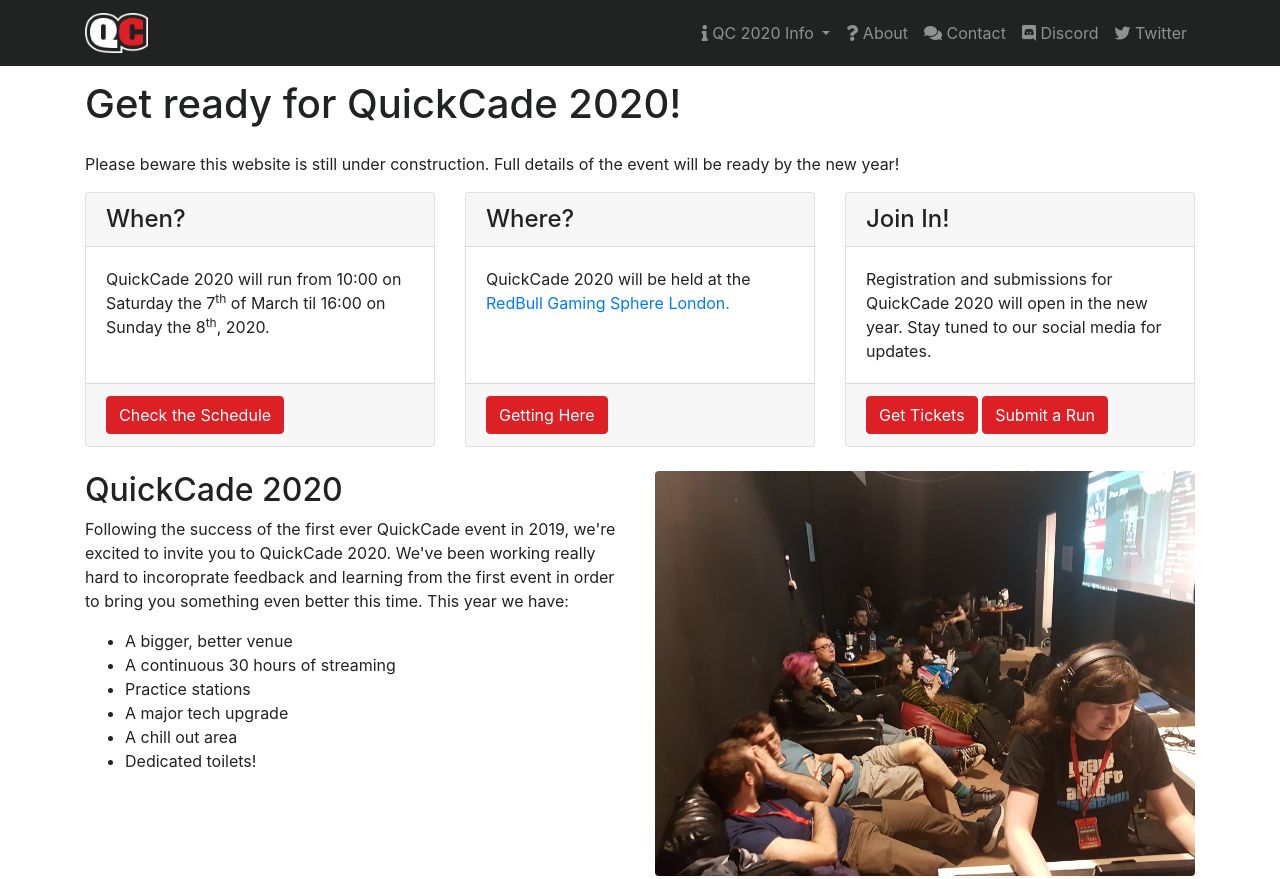
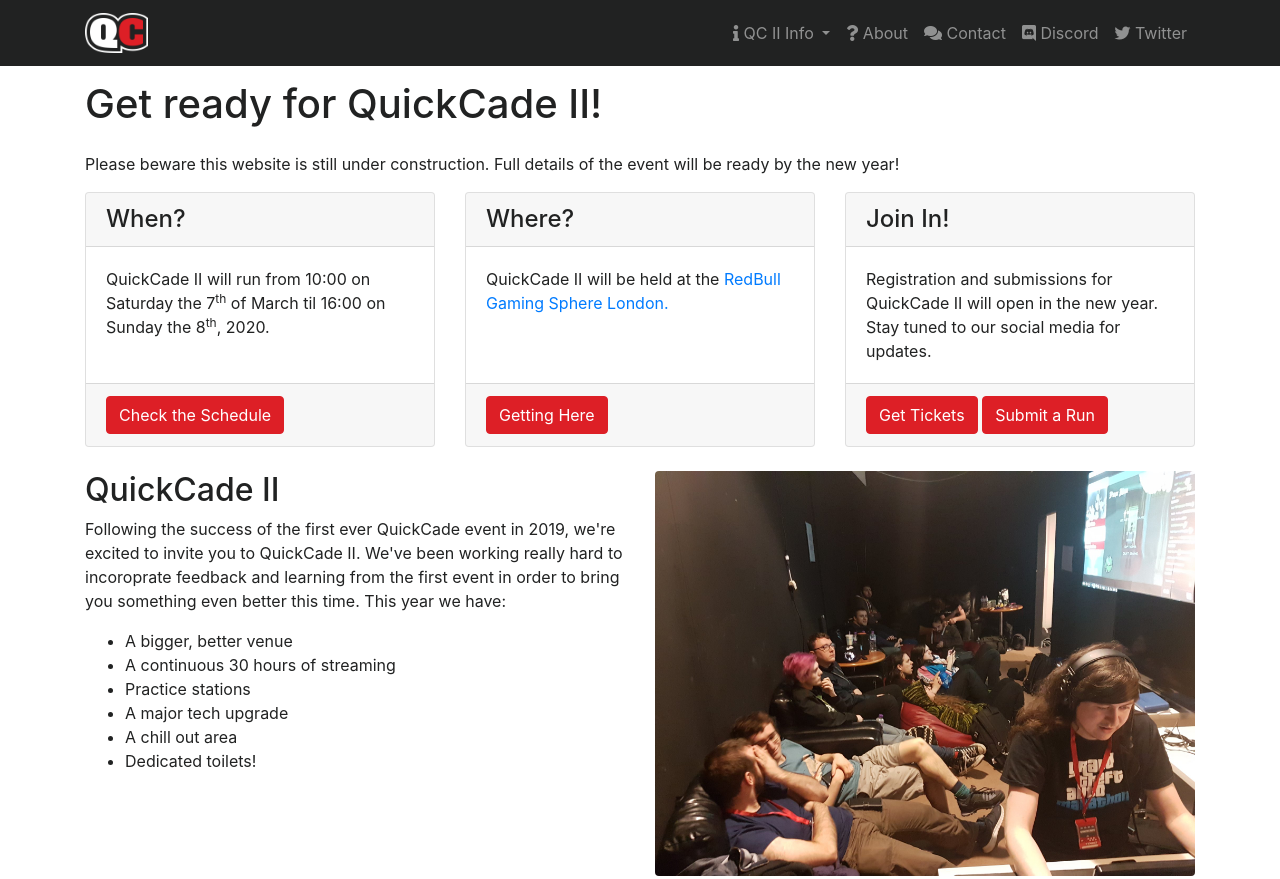
Before and after one commit to Quickcade/quickcade.github.io, a plain HTML site: page index.html in a window 1280 px wide. Shown: the top 879 px of the page. Drawn offline with Linux system fonts and the light colour scheme.

Commit message:
- Scrap the carousel on the front page. * Go uniform to QuickCade II rather than 2020

```diff
--- a/css/modern-business.css
+++ b/css/modern-business.css
@@ -10,7 +10,7 @@ body {
 }
 
 .carousel-item {
-  height: 65vh;
+  height: 6vh;
   min-height: 300px;
   background: no-repeat center center scroll;
   -webkit-background-size: cover;
--- a/index.html
+++ b/index.html
@@ -8,7 +8,7 @@
   <meta name="description" content="QuickCade Home">
   <meta name="author" content="QuickCade">
 
-  <title>QuickCade 2020</title>
+  <title>QuickCade II</title>
 
   <!-- Bootstrap core CSS -->
   <link href="vendor/bootstrap/css/bootstrap.css" rel="stylesheet">
@@ -42,7 +42,7 @@
         <ul class="navbar-nav ml-auto">
          <li class="nav-item dropdown">
             <a class="nav-link dropdown-toggle" href="#" id="navbarDropdownPortfolio" data-toggle="dropdown" aria-haspopup="true" aria-expanded="false">
-              <i class="fas fa-info"></i> QC 2020 Info
+              <i class="fas fa-info"></i> QC II Info
             </a>
             <div class="dropdown-menu dropdown-menu-right" aria-labelledby="navbarDropdownPortfolio">
               <a class="dropdown-item" href="attend.html">Attendance Info</a>
@@ -66,41 +66,11 @@
       </div>
     </div>
   </nav>
-<!--
-  <header>
-    <div id="carouselExampleIndicators" class="carousel slide" data-ride="carousel">
-      <ol class="carousel-indicators">
-        <li data-target="#carouselExampleIndicators" data-slide-to="0" class="active"></li>
-        <li data-target="#carouselExampleIndicators" data-slide-to="1"></li>
-      </ol>
-      <div class="carousel-inner" role="listbox">
-        <div class="carousel-item active" style="background-image: url('img/qc-main.png')">
-          <div class="carousel-caption d-none d-md-block">
-            <h3>QuickCade 2020</h3>
-            <p>March 7<sup>th</sup> - 8<sup>th</sup> 2020</p>
-          </div>
-        </div>
-        <div class="carousel-item" style="background-image: url('img/rb-main.png')">
-          <div class="carousel-caption d-none d-md-block">
-            <h3>QuickCade 2020 Venue</h3>
-            <p>RedBull Gaming Sphere London</p>
-          </div>
-        </div>
-      <a class="carousel-control-prev" href="#carouselExampleIndicators" role="button" data-slide="prev">
-        <span class="carousel-control-prev-icon" aria-hidden="true"></span>
-        <span class="sr-only">Previous</span>
-      </a>
-      <a class="carousel-control-next" href="#carouselExampleIndicators" role="button" data-slide="next">
-        <span class="carousel-control-next-icon" aria-hidden="true"></span>
-        <span class="sr-only">Next</span>
-      </a>
-    </div>
-  </header>-->
 
   <!-- Page Content -->
   <div class="container">
 
-    <h1 class="my-4">Get ready for QuickCade 2020!</h1>
+    <h1 class="my-4">Get ready for QuickCade II!</h1>
 
     <p>Please beware this website is still under construction. Full details of the event will be ready by the new year!</p>
 
@@ -110,7 +80,7 @@
         <div class="card h-100">
           <h4 class="card-header">When?</h4>
           <div class="card-body">
-            <p class="card-text">QuickCade 2020 will run from 10:00 on Saturday the 7<sup>th</sup> of March til 16:00 on Sunday the 8<sup>th</sup>, 2020.</p>
+            <p class="card-text">QuickCade II will run from 10:00 on Saturday the 7<sup>th</sup> of March til 16:00 on Sunday the 8<sup>th</sup>, 2020.</p>
           </div>
           <div class="card-footer">
             <a href="attend.html" class="btn btn-primary">Check the Schedule</a>
@@ -121,7 +91,7 @@
         <div class="card h-100">
           <h4 class="card-header">Where?</h4>
           <div class="card-body">
-            <p class="card-text">QuickCade 2020 will be held at the <a href="https://www.redbull.com/gb-en/projects/gaming-sphere">RedBull Gaming Sphere London.</a></p>
+            <p class="card-text">QuickCade II will be held at the <a href="https://www.redbull.com/gb-en/projects/gaming-sphere">RedBull Gaming Sphere London.</a></p>
           </div>
           <div class="card-footer">
             <a href="venue.html" class="btn btn-primary">Getting Here</a>
@@ -132,7 +102,7 @@
         <div class="card h-100">
           <h4 class="card-header">Join In!</h4>
           <div class="card-body">
-            <p class="card-text">Registration and submissions for QuickCade 2020 will open in the new year. Stay tuned to our social media for updates.</p>
+            <p class="card-text">Registration and submissions for QuickCade II will open in the new year. Stay tuned to our social media for updates.</p>
           </div>
           <div class="card-footer">
             <a href="register.html" class="btn btn-primary">Get Tickets</a>
@@ -147,9 +117,9 @@
     <!-- Features Section -->
     <div class="row">
       <div class="col-lg-6">
-        <h2>QuickCade 2020</h2>
+        <h2>QuickCade II</h2>
         <p>
-        Following the success of the first ever QuickCade event in 2019, we're excited to invite you to QuickCade 2020. We've been working really hard to incoroprate feedback and learning from the first event in order to bring you something even better this time. This year we have:
+        Following the success of the first ever QuickCade event in 2019, we're excited to invite you to QuickCade II. We've been working really hard to incoroprate feedback and learning from the first event in order to bring you something even better this time. This year we have:
         </p>
          <ul>
            <li>A bigger, better venue</li>
```
Also changed, not shown: about.html (+1 -1 lines), attend.html (+2 -2 lines), contact.html (+1 -1 lines), register.html (+1 -1 lines), submit.html (+1 -1 lines), venue.html (+2 -2 lines).
